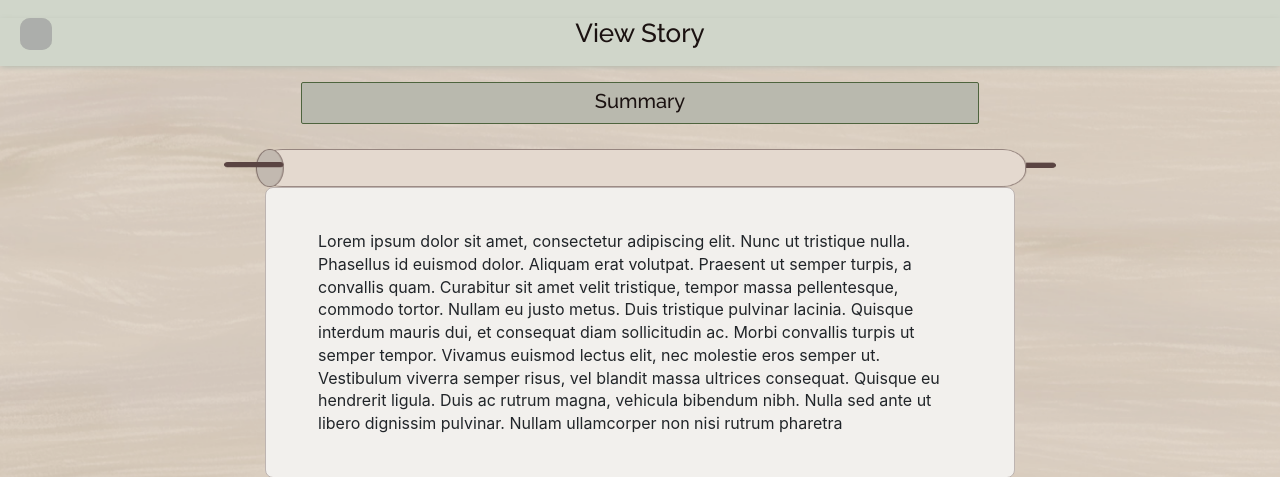
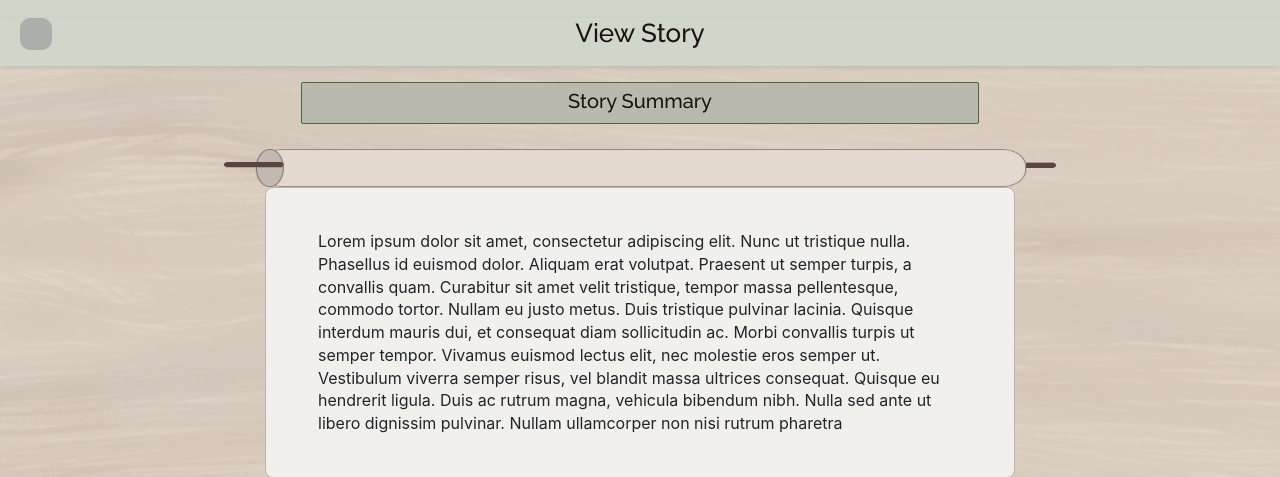
Before and after one commit to NicholasJJ/cs160finalfrontend, a Django app: page /coloring/view_book in a window 1280 px wide. Shown: the top 477 px of the page. Run offline with Django 3.2, Linux system fonts and the light colour scheme; some libraries are stand-ins or nearby versions; grey boxes are pictures that could not be loaded.

Commit message:
finished view_book

```diff
--- a/coloring/templates/coloring/view_book.html
+++ b/coloring/templates/coloring/view_book.html
@@ -253,7 +253,7 @@
 
     <div class = "row align-items-center justify-content-center" style = "padding-top: 2vh">
       <button id="summary">
-        <h2>Summary</h2>
+        <h2>Story Summary</h2>
       </button>
     </div>
 
@@ -277,7 +277,7 @@
           <input type="image" id="close" src="/static/images/close_black_48dp.svg"></input>
          </div>
          <div id="summary-title">
-          <h2> Summary </h2>
+          <h2> Story Summary </h2>
           </div>
           <div id="summary-box" class="ql-editor" data-gramm="false" contenteditable="false" spellcheck="false"></div>
       </div>
```
